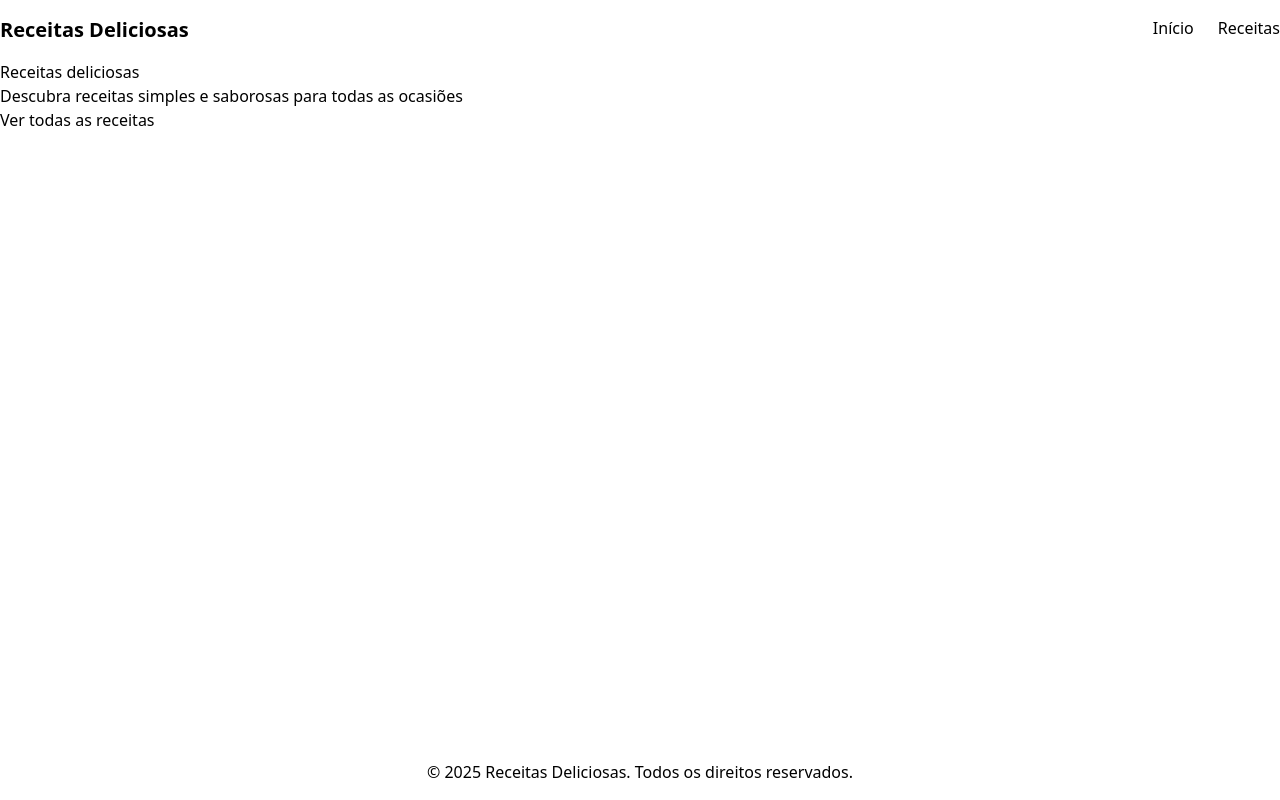
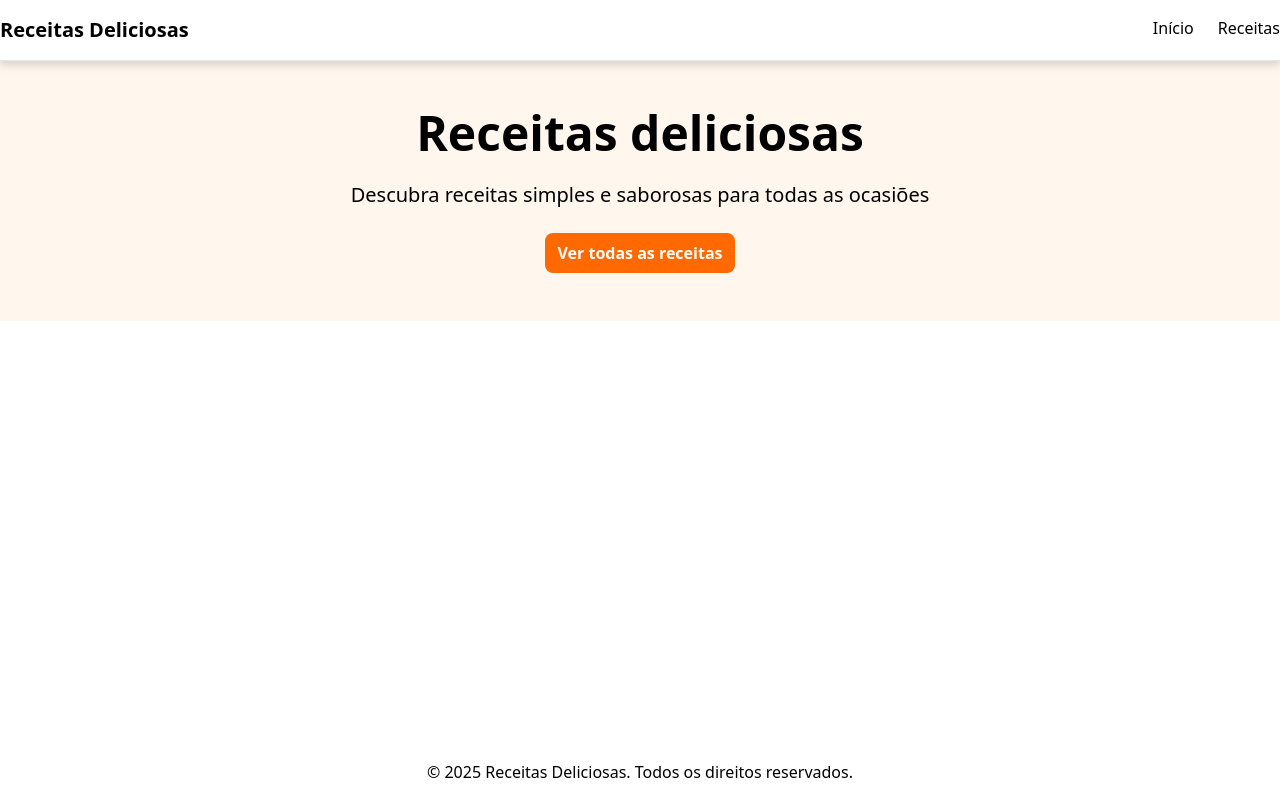
Before and after one commit to cavicf/Receitas-CapacitacaoByron, a Next.js app: page / in a window 1280 px wide. Built offline with nearby package versions, Linux system fonts and the light colour scheme.

Commit message:
feat: adiciona estilos da secao Hero

```diff
--- a/src/app/page.tsx
+++ b/src/app/page.tsx
@@ -3,13 +3,13 @@
 export default function Home() {
   return (
     <main className="flex-grow">
-      <div className="container mx-auto">
-        <section>
-          <h1>Receitas deliciosas</h1>
-          <p>Descubra receitas simples e saborosas para todas as ocasiões</p>
-          <Link href='/receitas'>Ver todas as receitas</Link>
+        <section className="bg-orange-50 py-12">
+          <div className="flex flex-col gap-6 items-center container mx-auto">
+            <h1 className="text-5xl font-bold">Receitas deliciosas</h1>
+            <p className="text-xl">Descubra receitas simples e saborosas para todas as ocasiões</p>
+            <Link className="bg-orange-500 text-white font-bold rounded-lg px-3 py-2 hover:scale-105 transition-all" href='/receitas'>Ver todas as receitas</Link>
+          </div>
         </section>
-      </div>
     </main>
   );
 }
--- a/src/components/Header/index.tsx
+++ b/src/components/Header/index.tsx
@@ -2,7 +2,7 @@
 
 export default function Header(){
     return (
-        <header className="w-full bg-white text-black py-4">
+        <header className="w-full bg-white text-black py-4 border-b border-slate-200 drop-shadow-lg">
             <div className="flex justify-between container mx-auto">
                 <Link className="text-xl font-bold hover:scale-105 transition-all" href='/'>
                     Receitas Deliciosas
```
